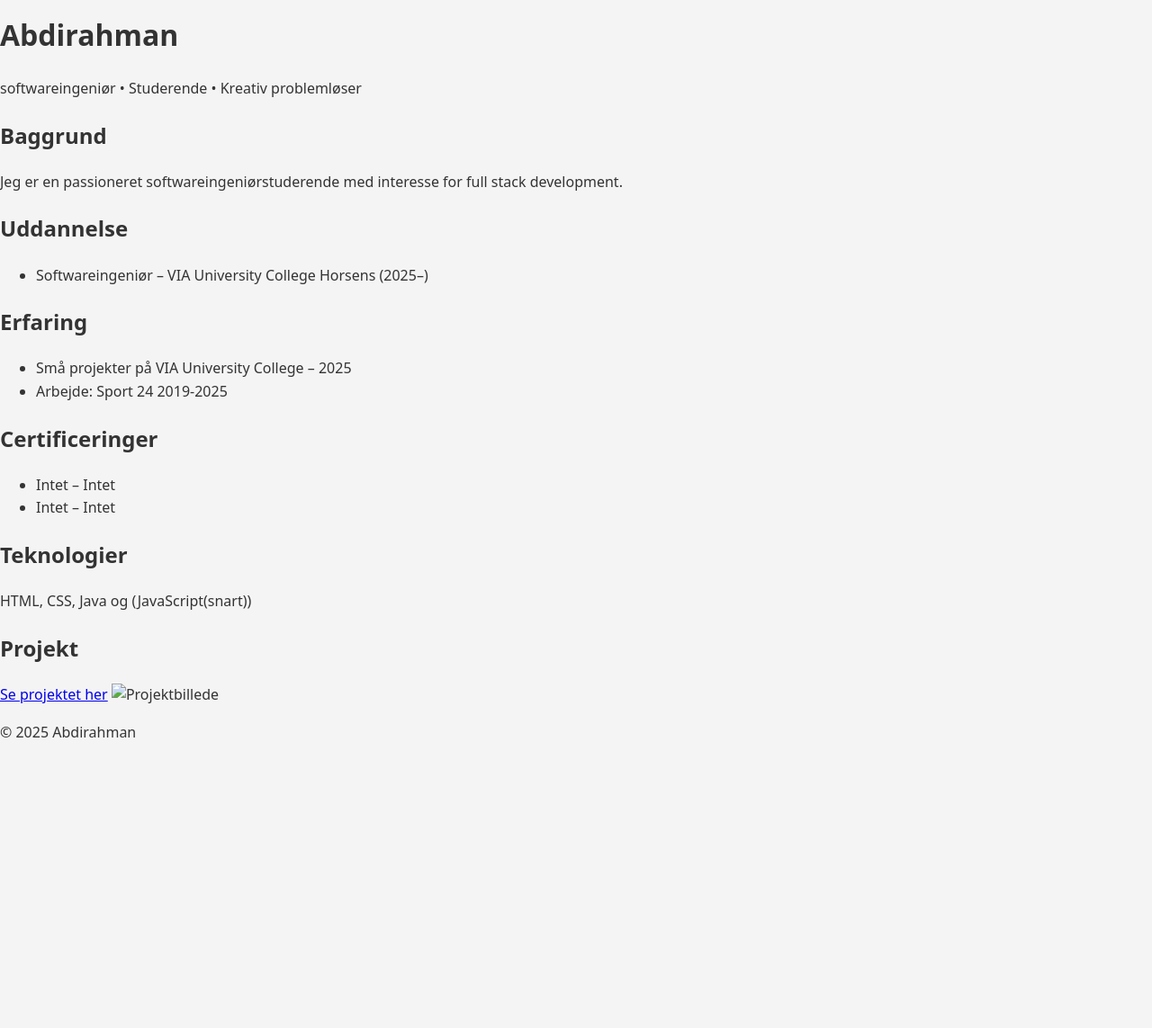
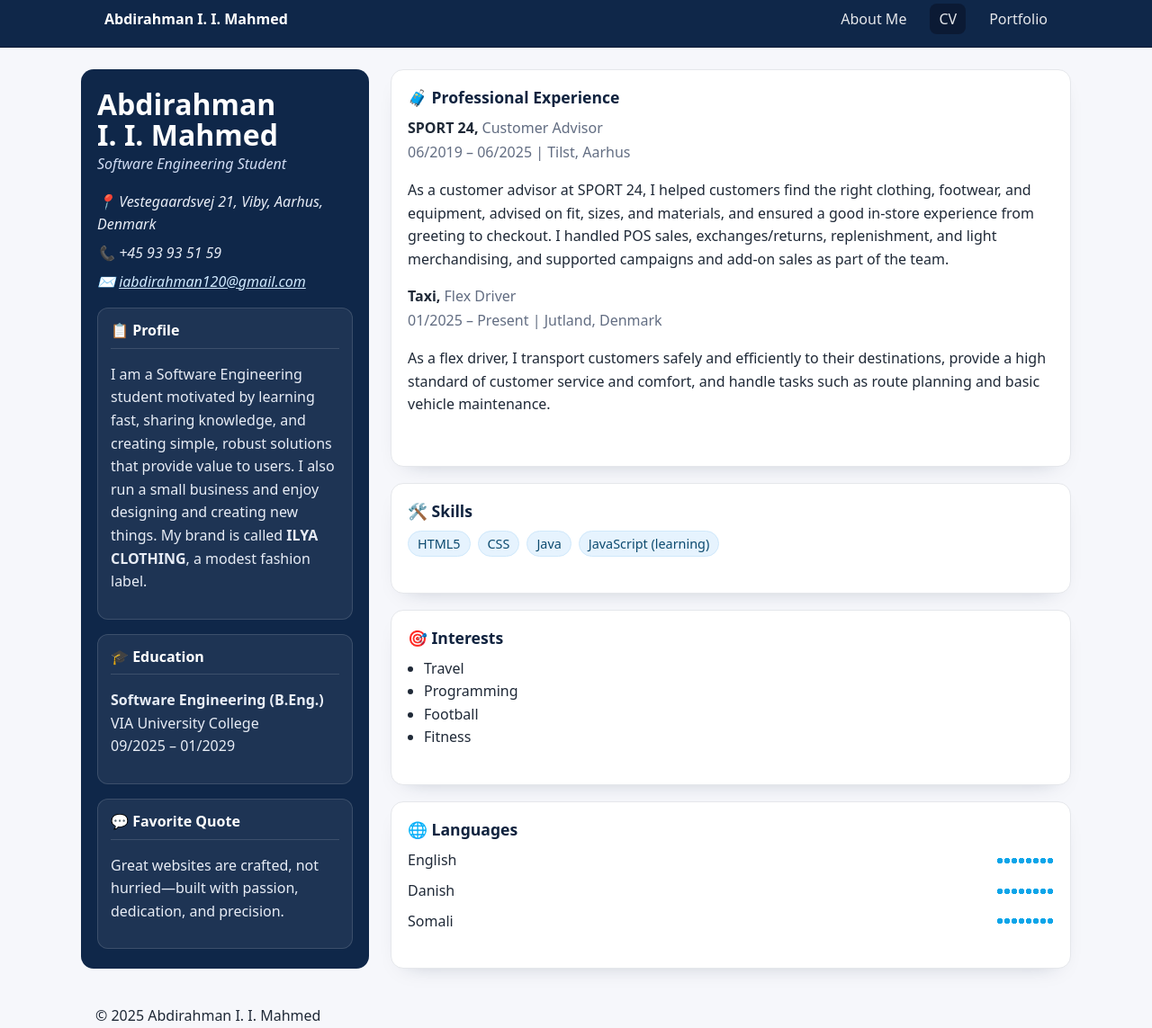
Before and after one commit to iabdirahman120/A-Personal-CV---Portfolio, a plain HTML site: page cv.html in a window 1280 px wide. Shown: the part 8-1151 px from the top of the page at 90% size. Before the commit the page ends 835 px from the top, so only its background shows below. Drawn offline with Linux system fonts and the light colour scheme.

Commit message:
changes 3

```diff
--- a/cv.css
+++ b/cv.css
@@ -1,140 +1,128 @@
-/* ===== Tema (matcher "Om mig") ===== */
+/* ========= Tema / base ========= */
+*{box-sizing:border-box}
 :root{
-  --navy: #04091e;                 /* mørk blå */
-  --navy-90: rgba(4,9,30,0.9);
-  --navy-80: rgba(4,9,30,0.8);
-  --accent: #00bcd4;               /* lys blå accent */
-  --bg: #f4f4f4;                   /* lys grå baggrund */
-  --card: #ffffff;                 /* hvidt kort */
-  --text: #333;                    /* primær tekst */
-  --muted: #555;                   /* sekundær tekst */
-  --ring: #e5e7eb;                 /* kant/skygge */
-  --container: 1100px;
+  --navy:#0f2749;      /* mørk blå som i billedet */
+  --navy-700:#10233f;
+  --ink:#0f172a;
+  --muted:#626d82;
+  --paper:#ffffff;
+  --bg:#f6f7fb;
+  --accent:#0ea5e9;    /* let blå accent til chips/dots */
+  --ring:#e5e7eb;
+  --container:1100px;
+}
+html,body{height:100%}
+body{
+  margin:0;
+  font:16px/1.6 system-ui,-apple-system,"Segoe UI",Roboto,Arial,sans-serif;
+  color:#1f2937;
+  background:var(--bg);
+}
+.container{max-width:var(--container);margin:0 auto;padding:0 16px}
+img{max-width:100%;height:auto;display:block;border-radius:10px}
+
+/* ========= Navigation (Flexbox) ========= */
+.site-header{background:var(--navy);color:#fff;border-bottom:1px solid #0b1a34}
+.site-nav{display:flex;align-items:center;justify-content:space-between;height:60px}
+.site-nav .brand{color:#fff;text-decoration:none;font-weight:700}
+.site-nav ul{list-style:none;display:flex;gap:16px;margin:0;padding:0}
+.site-nav a{color:#e5e7eb;text-decoration:none;padding:6px 10px;border-radius:8px}
+.site-nav a.active,.site-nav a:hover{background:#0b1a34}
+
+/* ========= CV layout (CSS Grid) ========= */
+.cv{
+  display:grid;
+  grid-template-columns: 320px 1fr;
+  gap:24px;
+  padding:24px 0 40px;
 }
 
-*{ box-sizing:border-box; }
-html,body{ height:100%; }
-body{
-  margin:0;
-  font: 16px/1.6 'Poppins', system-ui, -apple-system, "Segoe UI", Roboto, Arial, sans-serif;
-  color: var(--text);
-  background: var(--bg);
+/* Venstre kolonne (mørk) */
+.cv-left{
+  background:var(--navy);
+  color:#e8edf6;
+  border-radius:14px;
+  padding:22px 18px;
+  display:grid;
+  align-content:start;
+  gap:16px;
+}
+.name{margin:0;line-height:1.05;color:#fff;font-size:2rem}
+.name span{display:block}
+.tagline{margin:.25rem 0 1rem;color:#d1ddf4}
+
+.contact ul{list-style:none;margin:0;padding:0;display:grid;gap:6px}
+.contact a{color:#d1eaff}
+
+.panel{
+  border:1px solid #ffffff22;
+  border-radius:12px;
+  padding:12px 14px;
+  background:#ffffff10;
+}
+.panel h2{margin:0 0 8px;font-size:1rem;color:#fff;border-bottom:1px solid #ffffff22;padding-bottom:6px}
+
+/* Højre kolonne (lyse “kort”) */
+.cv-right{display:grid;gap:18px}
+.card{
+  background:var(--paper);
+  border:1px solid var(--ring);
+  border-radius:14px;
+  padding:16px 18px;
+  box-shadow:0 10px 24px -18px rgba(16,35,63,.35);
+}
+.card h2{margin:0 0 8px;font-size:1.1rem;color:var(--navy-700)}
+
+.job h3{margin:.1rem 0;font-size:1rem}
+.job h3 span{font-weight:400;color:var(--muted)}
+.meta{color:var(--muted);margin:.1rem 0 .5rem}
+
+/* Skills som “chips” (Flexbox) */
+.tags{list-style:none;margin:0;padding:0;display:flex;flex-wrap:wrap;gap:8px}
+.tags li{
+  border:1px solid #cfe8fb;color:#0c4a6e;background:#e6f3fe;
+  border-radius:999px;padding:2px 10px;font-size:.9rem
 }
 
-/* ===== Header/Nav (samme vibe som .navbar) ===== */
-.container{ max-width:var(--container); margin:0 auto; padding:0 16px; }
-.site-header{
-  background: var(--navy-90);
-  color:#fff;
-  border-bottom: 1px solid #0003;
-  position: sticky; top:0; z-index:10;
+/* Interests simple bullets */
+.bullets{margin:0;padding-left:18px}
+
+/* Languages med dot-rating (CSS) */
+.langs{list-style:none;margin:0;padding:0;display:grid;gap:8px}
+.langs li{display:flex;justify-content:space-between;align-items:center;gap:12px}
+.dots{
+  --size:8px; --gap:6px; --count:5; --fill:#0ea5e9; --empty:#d1d5db;
+  display:grid; grid-auto-flow:column; gap:var(--gap);
 }
-.site-nav{
-  display:flex; align-items:center; justify-content:space-between; height:58px;
+.dots::before{
+  /* tegn 5 prikker og mask dem efter data-level */
+  content:"";
+  display:grid; grid-auto-flow:column; gap:var(--gap);
+  background:
+    radial-gradient(circle,var(--fill) 60%,#0000 61%) left / var(--size) var(--size) repeat-x;
+  width: calc(var(--count) * (var(--size) + var(--gap)) - var(--gap));
+  height: var(--size);
+  -webkit-mask:
+    linear-gradient(#000 0 0) 0 / calc(attr(data-level number, 0) / var(--count) * 100%) 100% no-repeat,
+    linear-gradient(#000 0 0);
+  mask:
+    linear-gradient(#000 0 0) 0 / calc(attr(data-level number, 0) / var(--count) * 100%) 100% no-repeat,
+    linear-gradient(#000 0 0);
 }
-.site-nav .brand{ color:#fff; text-decoration:none; font-weight:700; }
-.site-nav ul{ list-style:none; display:flex; gap:30px; margin:0; padding:0; }
-.site-nav a{
-  color:#fff; text-decoration:none; font-weight:600; padding:6px 10px; border-radius:8px;
-}
-.site-nav a:hover,.site-nav a.active{ background: rgba(255,255,255,0.08); }
-
-/* ===== CV layout (Grid) ===== */
-.cv{
-  max-width: var(--container);
-  margin: 24px auto 40px;
-  display: grid;
-  grid-template-columns: 320px 1fr;
-  gap: 24px;
-  padding: 0 16px;
+.dots{
+  background:
+    radial-gradient(circle,var(--empty) 60%,#0000 61%) left / var(--size) var(--size) repeat-x;
+  width: calc(var(--count) * (var(--size) + var(--gap)) - var(--gap));
+  height: var(--size);
 }
 
-/* Sidebar (mørk venstre kolonne) */
-.cv__sidebar{
-  background: var(--navy);
-  color:#fff;
-  padding: 24px 18px;
-  border-radius: 16px;
-  display:flex; flex-direction:column; gap:18px;
+/* ========= Responsivitet ========= */
+@media (max-width:1024px){
+  .cv{grid-template-columns:280px 1fr}
 }
-.avatar{ margin:0; text-align:center; display:flex; flex-direction:column; align-items:center; gap:8px; }
-.avatar img{
-  width:110px; height:110px; border-radius:50%; object-fit:cover;
-  border:3px solid #ffffff33; background:#ffffff22;
+@media (max-width:768px){
+  .cv{grid-template-columns:1fr}
 }
-.name{ display:flex; flex-direction:column; align-items:center; gap:2px; }
-.name .firstname,.name .lastname{ font-size:22px; font-weight:800; line-height:1; }
-.name .role{ font-weight:600; color:#bfefff; }
-
-.cv__sidebar .card{
-  background: transparent;
-  border:1px solid #ffffff22;
-  border-radius:14px;
-  padding:12px 14px;
+@media (max-width:375px){
+  .site-nav ul{gap:10px}
 }
-.cv__sidebar .card h2{
-  font-size:14px; text-transform:uppercase; letter-spacing:.06em;
-  margin:0 0 8px; padding-bottom:6px; border-bottom:1px solid #ffffff22; color:#fff;
-}
-.list{ list-style:none; margin:0; padding:0; display:grid; gap:6px; }
-.skills{ list-style:none; margin:0; padding:0; display:grid; gap:8px; }
-.skills li{ display:flex; align-items:center; justify-content:space-between; gap:12px; }
-.skills li span:last-child{
-  font-family: "Segoe UI Symbol","Apple Color Emoji","Noto Color Emoji",sans-serif;
-  color:#ffd166; /* stjerner */
-}
-
-/* Højre kolonne (kort på lys baggrund) */
-.cv__content{ display:grid; gap:20px; }
-.cv__content .card{
-  background: var(--card);
-  border:1px solid var(--ring);
-  border-radius:16px;
-  padding:16px 18px;
-  box-shadow: 0 10px 22px -14px rgba(4,9,30,.25);
-}
-.cv__content .card h2{
-  margin:0 0 8px; color: var(--accent); font-size:18px; font-weight:700;
-}
-.cv__content .about p{ color:var(--muted); margin:6px 0 0; }
-
-/* Timeline */
-.timeline{ list-style:none; margin:4px 0 0; padding:0 0 0 18px; position:relative; border-left:3px solid var(--ring); }
-.timeline .item{ display:flex; gap:14px; margin:12px 0; position:relative; }
-.timeline .item::before{
-  content:""; position:absolute; left:-10px; top:10px; width:10px; height:10px;
-  border-radius:50%; background: var(--accent);
-}
-.timeline .year{ min-width:96px; font-weight:700; color:#111827; }
-.timeline .body h3{ margin:0 0 4px; font-size:16px; }
-.timeline .body p,.bullets{ margin:0; color:var(--muted); }
-.bullets{ padding-left:18px; }
-
-/* 2-kolonne grid */
-.grid-2{ display:grid; grid-template-columns: 1fr 1fr; gap:20px; }
-
-/* Footer (samme farvetone som Om mig) */
-.site-footer{
-  background: var(--navy-80);
-  color:#fff;
-  padding: 22px 0;
-  border-top: 1px solid #0003;
-}
-.site-footer .container{ text-align:center; }
-.site-footer a{ color: var(--accent); text-decoration:none; }
-.site-footer a:hover{ text-decoration:underline; }
-
-/* ===== Responsivitet ===== */
-@media (max-width: 1024px){
-  .cv{ grid-template-columns: 280px 1fr; }
-}
-@media (max-width: 768px){
-  .cv{ grid-template-columns: 1fr; }
-  .cv__sidebar{ order:2; }
-  .cv__content{ order:1; }
-  .grid-2{ grid-template-columns: 1fr; }
-}
-@media (max-width: 375px){
-  .timeline .year{ min-width:84px; }
-  .site-nav ul{ gap:12px; }
-}
--- a/cv.html
+++ b/cv.html
@@ -1,63 +1,129 @@
 <!DOCTYPE html>
-<html lang="da">
+<html lang="en">
 <head>
-  <meta charset="UTF-8" />
-  <meta name="viewport" content="width=device-width, initial-scale=1.0" />
-  <title>Abdirahman – CV</title>
-  <link rel="stylesheet" href="cv.css">
-
+  <meta charset="utf-8" />
+  <meta name="viewport" content="width=device-width,initial-scale=1" />
+  <title>CV – Abdirahman I. I. Mahmed</title>
+  <link rel="stylesheet" href="cv.css" />
 </head>
 <body>
-  <header>
-    <h1>Abdirahman</h1>
-    <p>softwareingeniør • Studerende • Kreativ problemløser</p>
+<header class="site-header">
+  <nav class="site-nav container" aria-label="Primary navigation">
+    <a class="brand" href="about-me.html">Abdirahman I. I. Mahmed</a>
+    <ul>
+      <li><a href="about-me.html">About Me</a></li>
+      <li><a class="active" href="cv.html">CV</a></li>
+      <li><a href="portfolio.html">Portfolio</a></li>
+    </ul>
+  </nav>
 </header>
 
-  <main>
-    <section class="grid-layout">
-      <article class="cv-section">
-        <h2>Baggrund</h2>
-        <p>Jeg er en passioneret softwareingeniørstuderende med interesse for full stack development.</p>
+<main class="cv container" id="main">
+  <!-- LEFT: dark column -->
+  <aside class="cv-left">
+    <section class="intro">
+      <h1 class="name">
+        <span>Abdirahman</span>
+        <span>I. I. Mahmed</span>
+      </h1>
+      <p class="tagline"><em>Software Engineering Student</em></p>
+
+      <address class="contact">
+        <ul>
+          <li>📍 Vestegaardsvej 21, Viby, Aarhus, Denmark</li>
+          <li>📞 +45 93 93 51 59</li>
+          <li>✉️ <a href="mailto:iabdirahman120@gmail.com">iabdirahman120@gmail.com</a></li>
+        </ul>
+      </address>
+    </section>
+
+    <section class="panel">
+      <h2>📋 Profile</h2>
+      <p>
+        I am a Software Engineering student motivated by learning fast,
+        sharing knowledge, and creating simple, robust solutions that provide value to users.
+        I also run a small business and enjoy designing and creating new things.
+        My brand is called <strong>ILYA CLOTHING</strong>, a modest fashion label.
+      </p>
+    </section>
+
+    <section class="panel">
+      <h2>🎓 Education</h2>
+      <p>
+        <strong>Software Engineering (B.Eng.)</strong><br />
+        VIA University College<br />
+        09/2025 – 01/2029
+      </p>
+    </section>
+
+    <section class="panel">
+      <h2>💬 Favorite Quote</h2>
+      <p>
+        Great websites are crafted, not hurried—built with passion, dedication, and precision.
+      </p>
+    </section>
+  </aside>
+
+  <!-- RIGHT: light column -->
+  <section class="cv-right">
+    <section class="card">
+      <h2>🧳 Professional Experience</h2>
+
+      <article class="job">
+        <h3>SPORT 24, <span>Customer Advisor</span></h3>
+        <p class="meta">06/2019 – 06/2025 | Tilst, Aarhus</p>
+        <p>
+          As a customer advisor at SPORT 24, I helped customers find the right clothing, footwear,
+          and equipment, advised on fit, sizes, and materials, and ensured a good in-store experience
+          from greeting to checkout. I handled POS sales, exchanges/returns, replenishment, and
+          light merchandising, and supported campaigns and add-on sales as part of the team.
+        </p>
       </article>
 
-      <article class="cv-section">
-        <h2>Uddannelse</h2>
-        <ul>
-          <li>Softwareingeniør – VIA University College Horsens (2025–)</li>
+      <article class="job">
+        <h3>Taxi, <span>Flex Driver</span></h3>
+        <p class="meta">01/2025 – Present | Jutland, Denmark</p>
+        <p>
+          As a flex driver, I transport customers safely and efficiently to their destinations,
+          provide a high standard of customer service and comfort, and handle tasks such as
+          route planning and basic vehicle maintenance.
+        </p>
+      </article>
+    </section>
+
+    <section class="card">
+      <h2>🛠️ Skills</h2>
+      <ul class="tags">
+        <li>HTML5</li>
+        <li>CSS</li>
+        <li>Java</li>
+        <li>JavaScript (learning)</li>
       </ul>
-      </article>
+    </section>
 
-      <article class="cv-section">
-        <h2>Erfaring</h2>
-        <ul>
-          <li>Små projekter på VIA University College – 2025</li>
-          <li>Arbejde: Sport 24 2019-2025</li>
+    <section class="card">
+      <h2>🎯 Interests</h2>
+      <ul class="bullets">
+        <li>Travel</li>
+        <li>Programming</li>
+        <li>Football</li>
+        <li>Fitness</li>
       </ul>
-      </article>
+    </section>
 
-      <article class="cv-section">
-        <h2>Certificeringer</h2>
-        <ul>
-          <li>Intet – Intet </li>
-          <li>Intet – Intet </li>
+    <section class="card">
+      <h2>🌐 Languages</h2>
+      <ul class="langs">
+        <li><span>English</span><span class="dots" data-level="5" aria-label="5 out of 5"></span></li>
+        <li><span>Danish</span><span class="dots" data-level="4" aria-label="4 out of 5"></span></li>
+        <li><span>Somali</span><span class="dots" data-level="5" aria-label="5 out of 5"></span></li>
       </ul>
-      </article>
-
-      <article class="cv-section">
-        <h2>Teknologier</h2>
-        <p>HTML, CSS, Java og (JavaScript(snart))</p>
-      </article>
-
-      <article class="cv-section">
-        <h2>Projekt</h2>
-        <a href="https://github.com/ditprojekt" target="_blank">Se projektet her</a>
-        <img src="projektbillede.jpg" alt="Projektbillede" />
-      </article>
+    </section>
   </section>
 </main>
 
-  <footer>
-    <p>&copy; 2025 Abdirahman</p>
+<footer class="site-footer">
+  <div class="container">© 2025 Abdirahman I. I. Mahmed</div>
 </footer>
 </body>
 </html>
```
Lines whose indentation alone changed are shown as unchanged.
